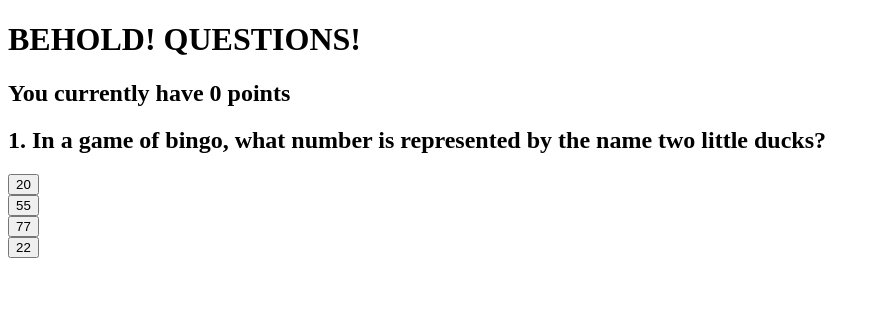
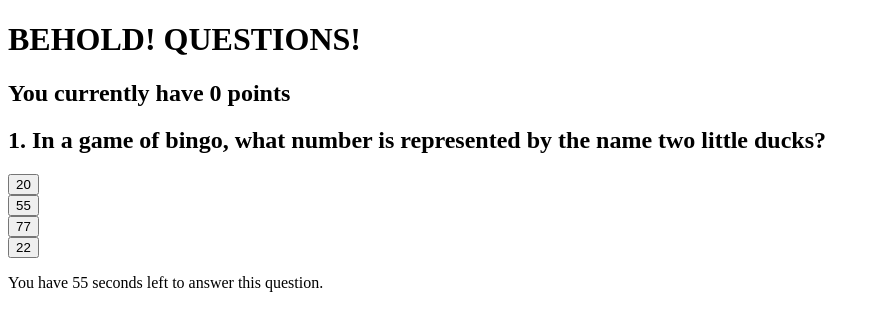
Before and after one commit to clayp0/tandem-trivia-extravaganza, a React app: page / in a window 1280 px wide. Shown: the top 330 px of the page, without its empty margins (0-880 px from the left). Built offline with nearby package versions, Linux system fonts and the light colour scheme.

Commit message:
(add) integrate timer component

```diff
--- a/src/components/QuestionItem.jsx
+++ b/src/components/QuestionItem.jsx
@@ -1,5 +1,6 @@
 import React from 'react';
 import AnswersList from './AnswersList.jsx'
+import Timer from './Timer.jsx'
 
 const Question = ({
   questionItem,
@@ -23,6 +24,13 @@ const Question = ({
           correct={correct}
           nextQ={nextQ}
         />
+      <div>
+          <Timer
+            nextQ={nextQ}
+            // seconds={seconds}
+            // setSeconds={setSeconds}
+          />
+        </div>
     </div>
   );
 };
--- a/src/components/QuestionList.jsx
+++ b/src/components/QuestionList.jsx
@@ -1,6 +1,7 @@
 import React from 'react';
+import { useState } from 'react';
 import QuestionItem from './QuestionItem.jsx';
-import { useState } from 'react';
+import Timer from './Timer.jsx';
 
 const QuestionList = ({
   questions,
```
